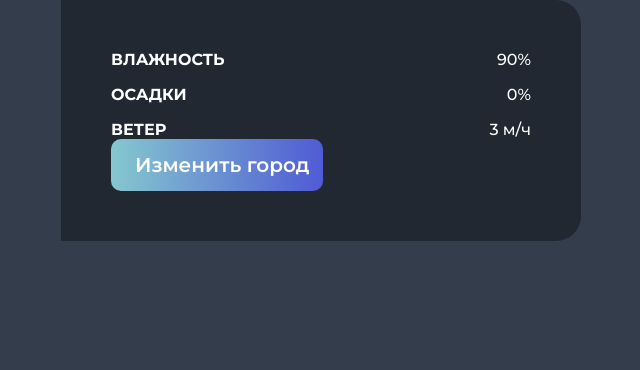
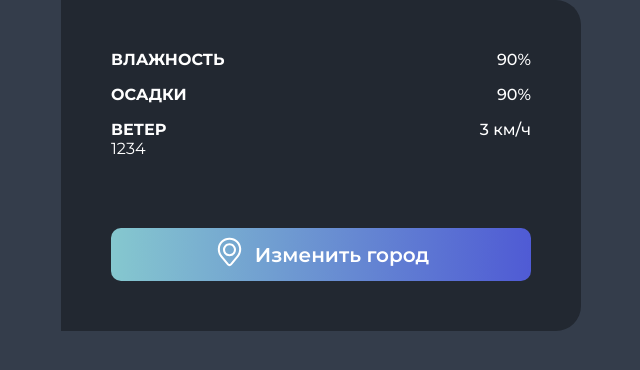
Before and after one commit to GeorgeTheScripter/prplscl, a Vue app: page / in a window 1280 px wide. Shown: the top 370 px of the page, without its empty margins (319-959 px from the left). Built offline with nearby package versions, Linux system fonts and the light colour scheme.

Commit message:
кнопки смены города

```diff
--- a/src/App.vue
+++ b/src/App.vue
@@ -1,39 +1,38 @@
 <script setup>
-import Button from "./components/Button.vue";
+import Stat from "./components/Stat.vue";
+import CitySelect from "./components/CitySelect.vue";
+import { ref } from "vue";
 
-const date = new Date()
-  .toLocaleDateString("ru-RU")
-  .replace(/\//g, ".")
-  .slice(0, 5);
+const indicators = ref([
+  { id: 1, label: "ВЛАЖНОСТЬ", indicator: "90%" },
+  { id: 2, label: "ОСАДКИ", indicator: "90%" },
+  { id: 3, label: "ВЕТЕР", indicator: "3 км/ч" },
+]);
+
+const getCity = (city) => {
+  console.log(city);
+};
 </script>
 
 <template>
   <main class="main">
     <div class="indicators">
-      <div class="indicator">
-        <p class="indicator-title">ВЛАЖНОСТЬ</p>
-        <p class="indicator-value">90%</p>
-      </div>
-      <div class="indicator">
-        <p class="indicator-title">ОСАДКИ</p>
-        <p class="indicator-value">0%</p>
-      </div>
-      <div class="indicator">
-        <p class="indicator-title">ВЕТЕР</p>
-        <p class="indicator-value">3 м/ч</p>
-      </div>
+      <Stat
+        v-for="indicator in indicators"
+        :key="indicator.id"
+        :label="indicator.label"
+        :indicator="indicator.indicator"
+      />
     </div>
 
-    <div>
-      <div></div>
-      <div></div>
-      <div></div>
-      <div></div>
+    <div class="days">
+      <div>1</div>
+      <div>2</div>
+      <div>3</div>
+      <div>4</div>
     </div>
 
-    <div>
-      <Button>Изменить город</Button>
-    </div>
+    <CitySelect @select-city="getCity" />
   </main>
 </template>
 
@@ -51,16 +50,13 @@ const date = new Date()
   gap: 16px;
 }
 
-.indicator {
+.select {
   display: flex;
-  justify-content: space-between;
+  gap: 16px;
+  width: 100%;
 }
 
-.indicator-title {
-  font-weight: 700;
-}
-
-.indicator-value {
-  font-weight: 500;
+.days {
+  display: flex;
 }
 </style>
--- a/src/components/Button.vue
+++ b/src/components/Button.vue
@@ -1,3 +1,5 @@
+<script setup></script>
+
 <template>
   <button class="button">
     <div>
@@ -7,12 +9,13 @@
   </button>
 </template>
 
-<script setup></script>
-
 <style scoped>
 .button {
   display: flex;
-  gap: 10px;
+  align-items: center;
+  justify-content: center;
+  gap: 9px;
+  height: 53px;
   border-radius: 10px;
   padding: 14px;
   background: var(--gradient);
--- /dev/null
+++ b/src/components/CitySelect.vue
@@ -0,0 +1,51 @@
+<script setup>
+import LocationIcon from "./icons/LocationIcon.vue";
+import Button from "./Button.vue";
+import { ref } from "vue";
+import Input from "./Input.vue";
+
+const emit = defineEmits({
+  "select-city": (payload) => {
+    return payload;
+  },
+});
+
+const isActive = ref(false);
+
+const select = () => {
+  isActive.value = true;
+  emit("select-city");
+};
+
+const save = () => {
+  isActive.value = false;
+};
+</script>
+
+<template>
+  <div class="city__select">
+    <Button v-if="!isActive" class="city__select-btn" @click="select()">
+      <template #icon><LocationIcon /></template>
+      Изменить город
+    </Button>
+    <div v-else class="city__select-input">
+      <Input placeholder="Введите город" type="text" />
+      <Button @click="save">Сохранить</Button>
+    </div>
+  </div>
+</template>
+
+<style scoped>
+.city__select-input {
+  display: flex;
+  gap: 12px;
+}
+
+.city__select-btn {
+  width: 100%;
+}
+
+.city__select {
+  margin-top: 70px;
+}
+</style>
--- /dev/null
+++ b/src/components/Input.vue
@@ -0,0 +1,19 @@
+<template>
+  <input class="input" type="text" />
+</template>
+
+<script setup></script>
+
+<style scoped>
+.input {
+  background-color: var(--color-bg);
+  border: none;
+  border-radius: 12px;
+  height: 53px;
+  padding: 0 20px;
+  font-size: 18px;
+  color: var(--color-primary);
+  outline: none;
+  width: 100%;
+}
+</style>
--- /dev/null
+++ b/src/components/Stat.vue
@@ -0,0 +1,28 @@
+<template>
+  <div class="indicator">
+    <p class="indicator-title">{{ label }}</p>
+    <p class="indicator-value">{{ indicator }}</p>
+  </div>
+</template>
+
+<script setup>
+const { label = "Не задан", indicator = "0" } = defineProps({
+  label: String,
+  indicator: String,
+});
+</script>
+
+<style scoped>
+.indicator {
+  display: flex;
+  justify-content: space-between;
+}
+
+.indicator-title {
+  font-weight: 700;
+}
+
+.indicator-value {
+  font-weight: 500;
+}
+</style>
--- /dev/null
+++ b/src/components/icons/LocationIcon.vue
@@ -0,0 +1,23 @@
+<script setup></script>
+<template>
+  <svg
+    width="33"
+    height="33"
+    viewBox="0 0 33 33"
+    fill="none"
+    xmlns="http://www.w3.org/2000/svg"
+  >
+    <path
+      fill-rule="evenodd"
+      clip-rule="evenodd"
+      d="M9.96875 13.75C9.96875 10.1429 12.8929 7.21875 16.5 7.21875C20.1071 7.21875 23.0313 10.1429 23.0313 13.75C23.0313 17.3571 20.1071 20.2812 16.5 20.2812C12.8929 20.2812 9.96875 17.3571 9.96875 13.75ZM16.5 9.28125C14.032 9.28125 12.0313 11.282 12.0313 13.75C12.0313 16.218 14.032 18.2188 16.5 18.2188C18.968 18.2188 20.9688 16.218 20.9688 13.75C20.9688 11.282 18.968 9.28125 16.5 9.28125Z"
+      fill="white"
+    />
+    <path
+      fill-rule="evenodd"
+      clip-rule="evenodd"
+      d="M4.846 12.1782C5.3332 6.26758 10.2724 1.71875 16.203 1.71875H16.797C22.7276 1.71875 27.6668 6.26758 28.154 12.1782C28.4157 15.3532 27.435 18.506 25.4183 20.9723L18.8278 29.0322C17.6247 30.5036 15.3753 30.5036 14.1722 29.0322L7.5817 20.9723C5.56505 18.506 4.58429 15.3532 4.846 12.1782ZM16.203 3.78125C11.3458 3.78125 7.30055 7.50678 6.90153 12.3476C6.68371 14.9901 7.49997 17.6141 9.17838 19.6667L15.7688 27.7267C16.1467 28.1888 16.8533 28.1888 17.2312 27.7267L23.8216 19.6667C25.5 17.6141 26.3163 14.9901 26.0985 12.3476C25.6995 7.50678 21.6542 3.78125 16.797 3.78125H16.203Z"
+      fill="white"
+    />
+  </svg>
+</template>
```
